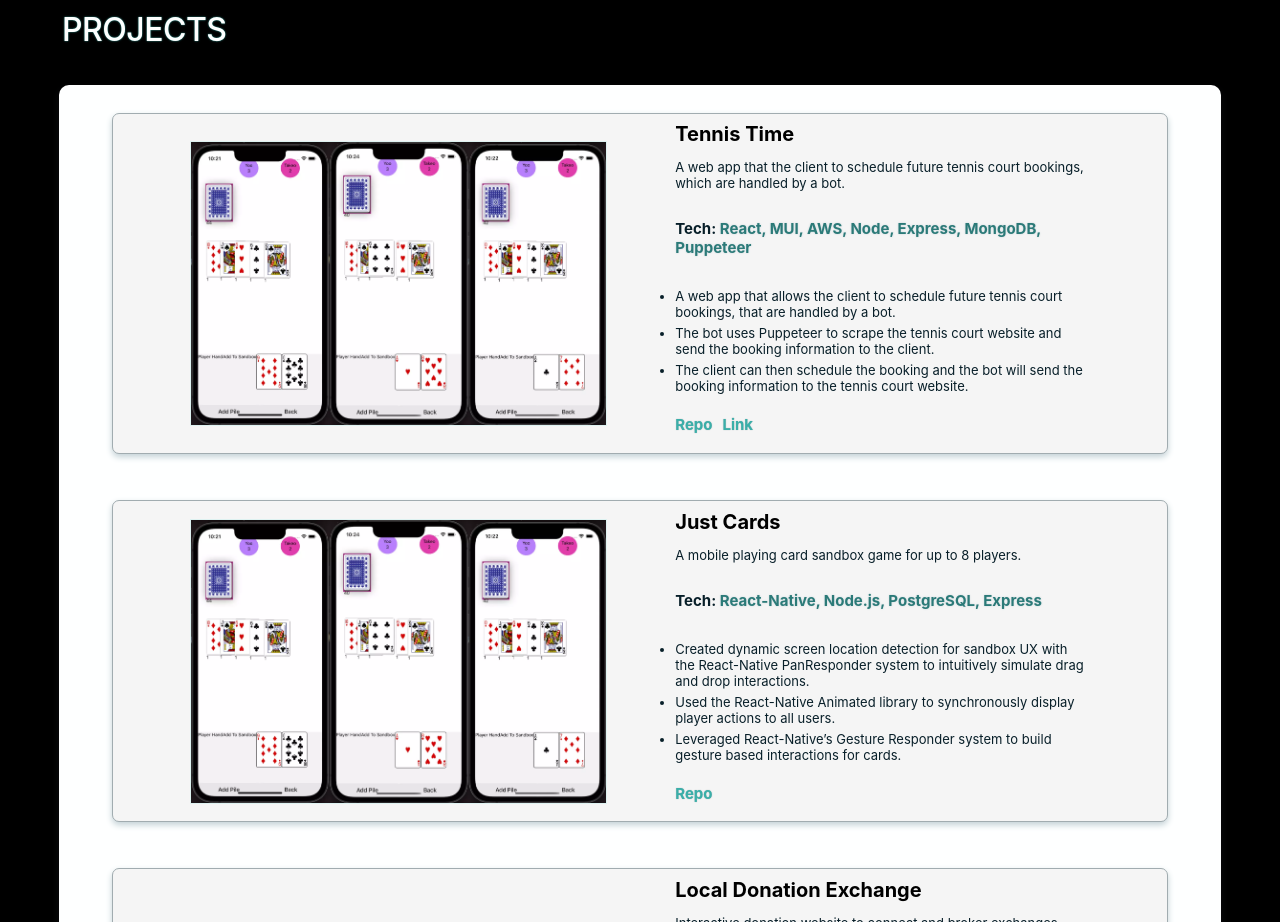
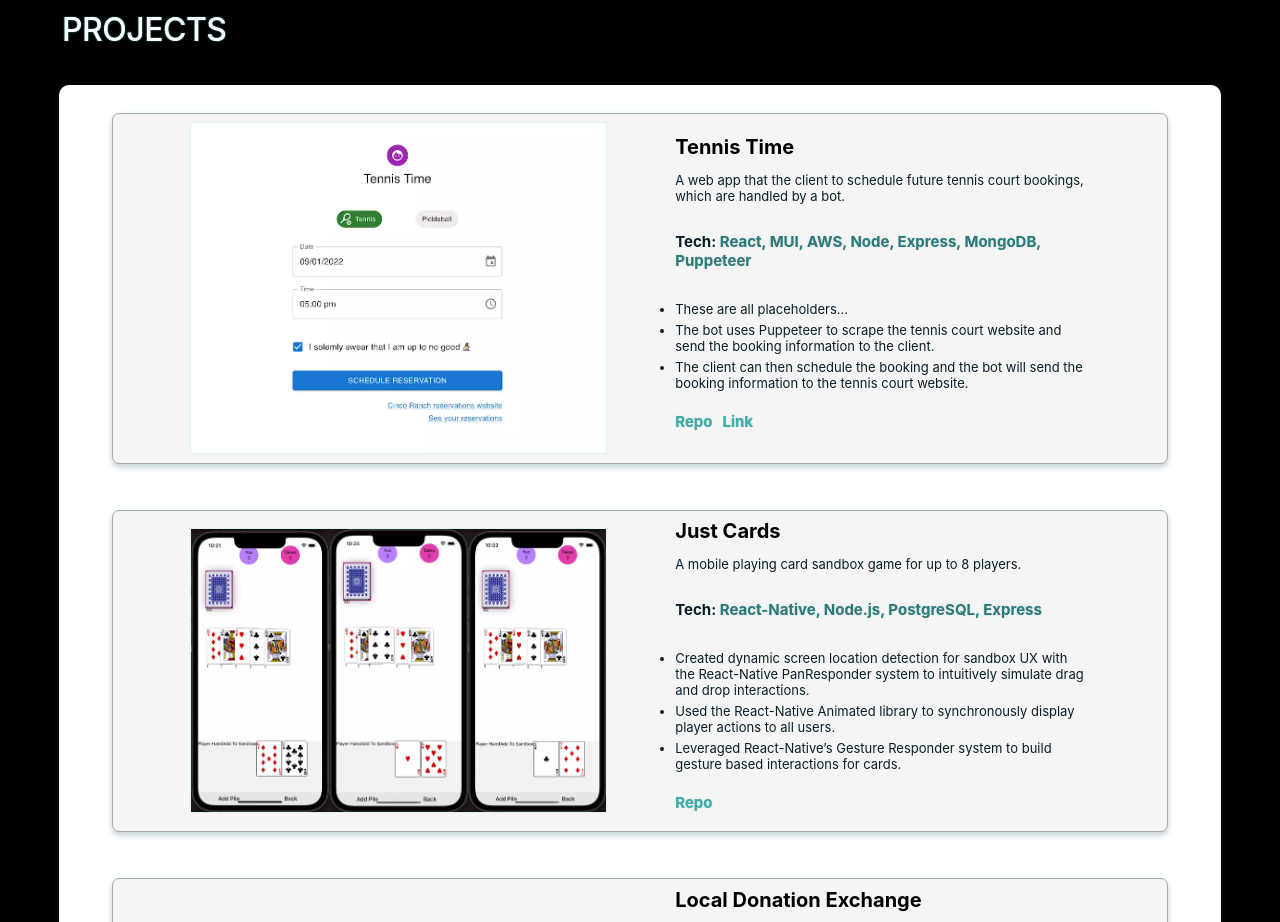
Before and after one commit to MarkAlperin/Personal-Website, a React (Create React App) app: page / in a window 1280 px wide. Shown: the part 3104-4026 px from the top of the page. Built offline with nearby package versions, Linux system fonts and the light colour scheme.

Commit message:
added images for tennisTime project card

```diff
--- a/src/assets/projects.js
+++ b/src/assets/projects.js
@@ -15,12 +15,12 @@ const projects = [
     ],
     github: "https://github.com/MarkAlperin/Tennis_Time",
     bullets: [
-      "A web app that allows the client to schedule future tennis court bookings, that are handled by a bot.",
+      "These are all placeholders...",
       "The bot uses Puppeteer to scrape the tennis court website and send the booking information to the client.",
       "The client can then schedule the booking and the bot will send the booking information to the tennis court website."
     ],
-    imageL: "cards54.webp",
-    imageS: "cards24.webp",
+    imageL: "tennisTime54.webp",
+    imageS: "tennisTime24.webp",
     alt: "a web app that allows the client to schedule future tennis court bookings.",
     link: "/tennis-time",
   },
```
Also changed, not shown: src/apps/tennisTime/TennisTime.js (+6 -5 lines), src/assets/tennisTime24.webp (added), src/assets/tennisTime54.webp (added).
